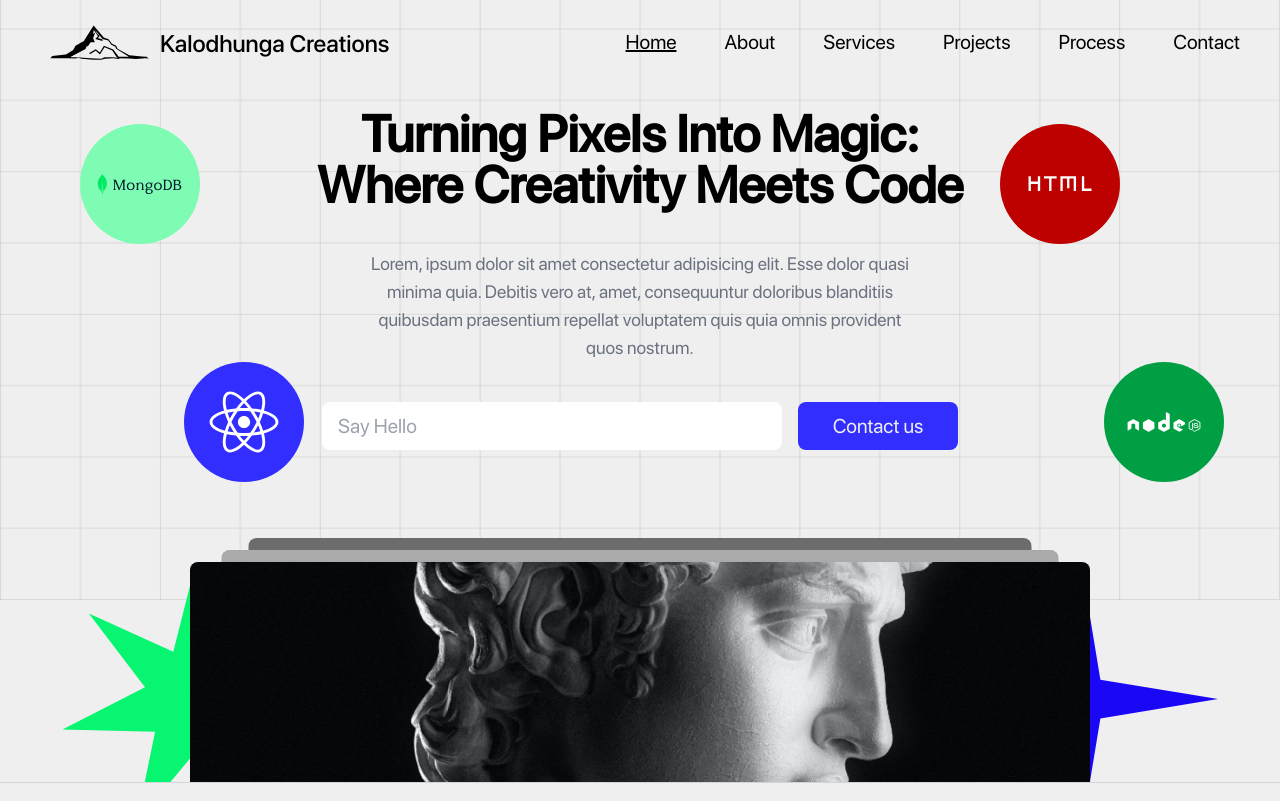
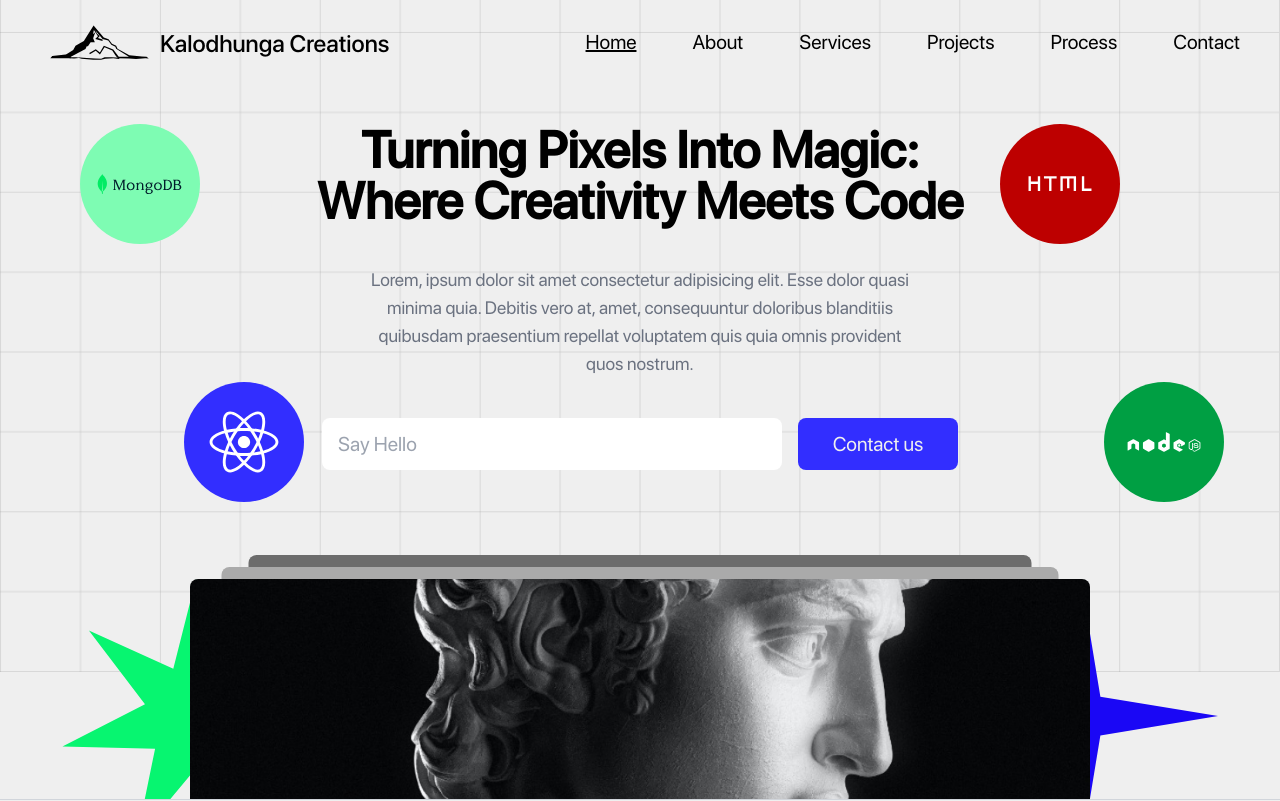
Before and after one commit to linushahs/kalodhunga-creation, a Next.js app: page / in a window 1280 px wide. Shown: the top 801 px of the page. Built offline with nearby package versions, Linux system fonts and the light colour scheme.

Commit message:
Fixed some minor issues

```diff
--- a/src/components/OurProjects.tsx
+++ b/src/components/OurProjects.tsx
@@ -7,9 +7,9 @@ function OurProjects() {
       <h2 className="w-full border-b border-gray-500 pb-6">our projects</h2>
 
       <div className="mt-8 grid grid-cols-1 gap-x-4 gap-y-8 sm:grid-cols-2 xl:grid-cols-2">
-        {projects.map((project) => (
+        {projects.map((project, id) => (
           <WorkCard
-            key={project.title}
+            key={id}
             title={project.title}
             description={project.description}
             imgSrc={project.img}
--- a/src/components/layout/Navbar.tsx
+++ b/src/components/layout/Navbar.tsx
@@ -53,7 +53,7 @@ function Navbar() {
             opacity: 100,
             transition: { delay: 0.2, duration: 0.5 },
           }}
-          className="lg:flex items-center gap-12 hidden font-[500] lg:text-xl 3xl:text-2xl"
+          className="lg:flex items-center gap-12 xl:gap-14 hidden font-[500] lg:text-xl 3xl:text-2xl"
         >
           <li>
             <a href="#home" className="underline ">
--- a/src/components/new/LandingPageV2.tsx
+++ b/src/components/new/LandingPageV2.tsx
@@ -7,7 +7,7 @@ const elementsStyle =
 
 function LandingPageV2() {
   return (
-    <section className="relative h-full lg:overflow-hidden container flex flex-col w-full mx-auto z-10">
+    <section className="relative h-full xl:h-screen lg:overflow-hidden container flex flex-col w-full mx-auto z-10">
       <Navbar />
 
       {/* grid transparent image ---------------  */}
@@ -16,11 +16,11 @@ function LandingPageV2() {
         alt="background grid "
         width={1300}
         height={500}
-        className="h-[80%] md:h-[600px] absolute -z-30 left-1/2 top-0 -translate-x-1/2 opacity-40"
+        className="h-[80%] md:h-[600px] 3xl:w-[1500px] xl:h-auto absolute -z-30 left-1/2 top-0 -translate-x-1/2 opacity-40"
       />
 
       <main
-        className="relative flex flex-col items-center pt-20 sm:pt-16 xl:pt-12"
+        className="relative flex flex-col items-center pt-20 sm:pt-16 3xl:pt-20"
         style={{ backgroundImage: `url('')` }}
       >
         <h1 className="text-center">
@@ -28,7 +28,7 @@ function LandingPageV2() {
           Where creativity meets code
         </h1>
 
-        <p className="w-[96%] sm:w-2/3 lg:w-[55%] xl:w-[45%] py-10 2xl:py-12 text-sm sm:text-base md:text-lg text-gray-500 text-center">
+        <p className="w-[96%] sm:w-2/3 lg:w-[55%] xl:w-[45%] py-10 3xl:py-16 text-sm sm:text-base md:text-lg 3xl:text-xl text-gray-500 text-center">
           Lorem, ipsum dolor sit amet consectetur adipisicing elit. Esse dolor
           quasi minima quia. Debitis vero at, amet, consequuntur doloribus
           blanditiis quibusdam praesentium repellat voluptatem quis quia omnis
@@ -39,7 +39,7 @@ function LandingPageV2() {
         <form className="w-full flex justify-center gap-4">
           <input
             type="text"
-            className="py-2.5 px-4 rounded-lg  sm:text-xl w-[60%] sm:w-[40%] xl:w-[460px]"
+            className="py-2.5 px-4 xl:py-3 rounded-lg  sm:text-xl w-[60%] sm:w-[40%] xl:w-[460px]"
             placeholder="Say Hello"
           />
           <button
@@ -77,7 +77,7 @@ function LandingPageV2() {
       </main>
 
       {/* image section --------------  */}
-      <div className="flex justify-center mt-32 sm:mt-28 ">
+      <div className="flex justify-center mt-32 xl:mt-auto sm:mt-28 ">
         <div className="relative md:w-[700px] xl:w-[900px] h-[170px] sm:h-[220px]">
           <Image
             src="/assets/landing-pic.png"
--- a/tailwind.config.ts
+++ b/tailwind.config.ts
@@ -9,7 +9,8 @@ const config: Config = {
   theme: {
     extend: {
       screens: {
-        "3xl": "1920",
+        "3xl": "1720px",
+        "4xl": "1920px",
       },
       colors: {
         purple: "#A566F6",
```
